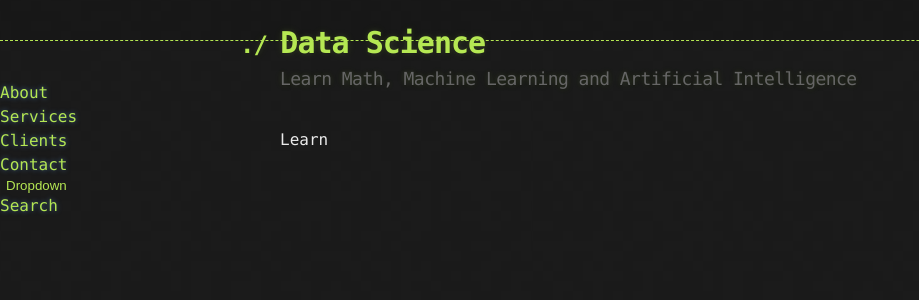
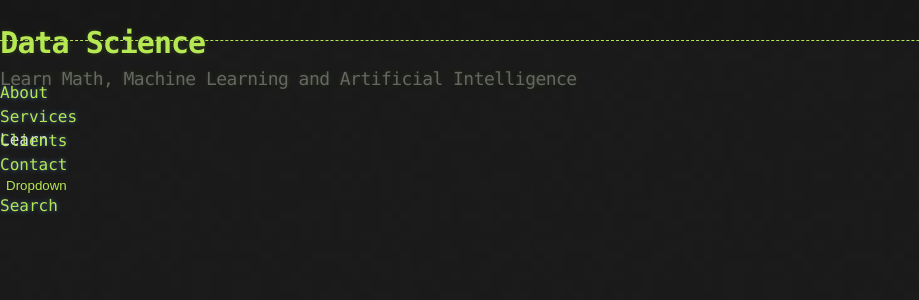
Before and after one commit to bardie/bardie.github.io, a Jekyll site: the page built from README.md, in a window 1280 px wide. Shown: the top 300 px of the page, without its empty margins (0-919 px from the left). Built offline with Jekyll 4.4.1, drawn with Linux system fonts in a browser that asks for light colours; our own code applies the rules of GitHub Pages for plain Markdown files.

Commit message:
Update jekyll-theme-hacker.scss

```diff
--- a/_sass/jekyll-theme-hacker.scss
+++ b/_sass/jekyll-theme-hacker.scss
@@ -27,16 +27,16 @@ body {
 /* General & 'Reset' Stuff */
 
 .container {
-  width: 90%;
+  width: 80%;
   max-width: $container-max-width;
   margin: 0 auto;
-  float: right;
+  float: left;
 }
 
 /* menu start */
 .sidenav {
   height: 100%;
-  width: 10%;
+  width: 20%;
   position: fixed;
   z-index: 1;
   top: 1;
@@ -44,7 +44,7 @@ body {
   font-size: 16px;
   line-height: 1.5;
   font-family: Monaco, "Bitstream Vera Sans Mono", "Lucida Console", Terminal, monospace;
-  float: right;
+  float: left;
 }
 
 /* Style the sidenav links and the dropdown button */
```
